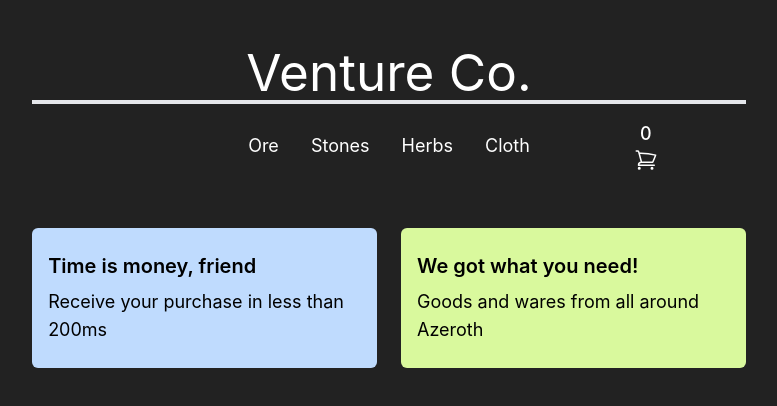
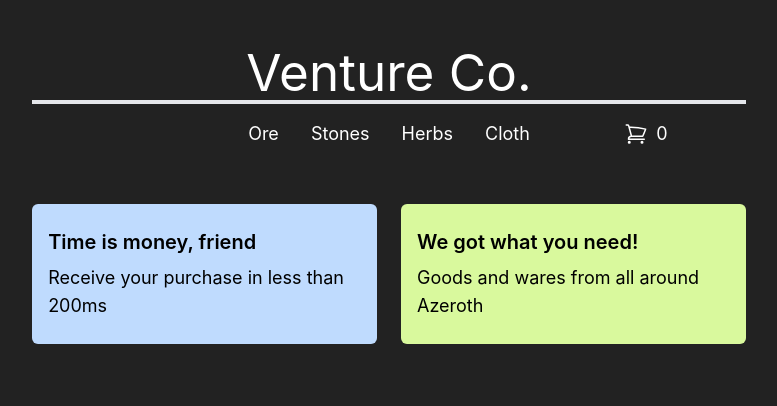
Before and after one commit to Kestrel-72/shopping-cart, a React (Vite) app: page / in a window 1280 px wide. Shown: the top 406 px of the page, without its empty margins (251-1028 px from the left). Built offline with nearby package versions, Linux system fonts and the light colour scheme.

Commit message:
Style cart button

```diff
--- a/src/components/header/CartButton.jsx
+++ b/src/components/header/CartButton.jsx
@@ -2,11 +2,15 @@
 
 function CartButton( {cartQuantity} ) {
    return (
-      <button className="col-start-3">{cartQuantity}
-         <svg xmlns="http://www.w3.org/2000/svg" fill="none" viewBox="0 0 24 24" strokeWidth={1.5} stroke="currentColor" className="w-6 h-6 antialiased">
-            <path strokeLinecap="round" strokeLinejoin="round" d="M2.25 3h1.386c.51 0 .955.343 1.087.835l.383 1.437M7.5 14.25a3 3 0 0 0-3 3h15.75m-12.75-3h11.218c1.121-2.3 2.1-4.684 2.924-7.138a60.114 60.114 0 0 0-16.536-1.84M7.5 14.25 5.106 5.272M6 20.25a.75.75 0 1 1-1.5 0 .75.75 0 0 1 1.5 0Zm12.75 0a.75.75 0 1 1-1.5 0 .75.75 0 0 1 1.5 0Z" />
-         </svg>
-      </button>
+      <div className="flex items-center gap-2">
+         <button className="col-start-3">
+            <svg xmlns="http://www.w3.org/2000/svg" fill="none" viewBox="0 0 24 24" strokeWidth={1.5} stroke="currentColor" className="w-6 h-6 antialiased">
+               <path strokeLinecap="round" strokeLinejoin="round" d="M2.25 3h1.386c.51 0 .955.343 1.087.835l.383 1.437M7.5 14.25a3 3 0 0 0-3 3h15.75m-12.75-3h11.218c1.121-2.3 2.1-4.684 2.924-7.138a60.114 60.114 0 0 0-16.536-1.84M7.5 14.25 5.106 5.272M6 20.25a.75.75 0 1 1-1.5 0 .75.75 0 0 1 1.5 0Zm12.75 0a.75.75 0 1 1-1.5 0 .75.75 0 0 1 1.5 0Z" />
+            </svg>
+         </button>
+         <span>{cartQuantity}</span>
+      </div>
+
    )
 }
 
```
